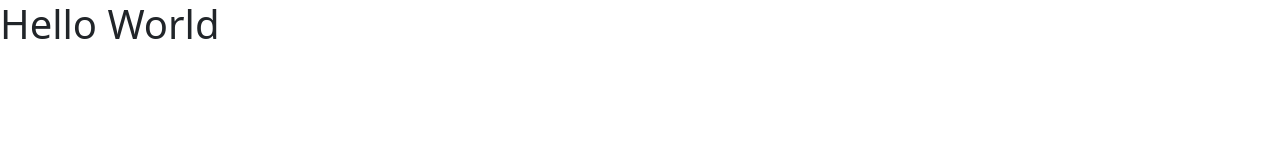
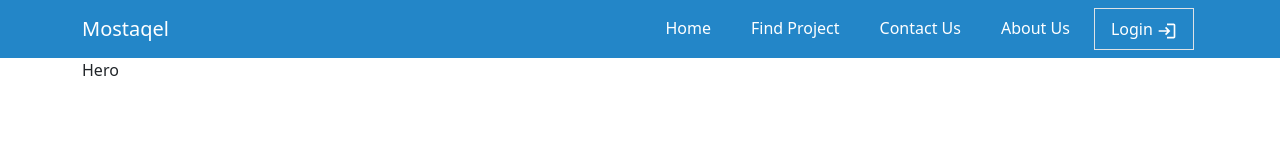
Before and after one commit to abdallahifox/ITI-Final-Project-Graduation, a plain HTML site: page index.html in a window 1280 px wide. Drawn offline with nearby package versions, Linux system fonts and the light colour scheme.

Commit message:
add:navigation

```diff
--- a/assets/css/main.css
+++ b/assets/css/main.css
@@ -1,26 +1,17 @@
 /*
---------------------------------------------------------------
-*  Theme Name: App Lab - Responsive Landing Template             *
-*  Author: Abdallah                                              *
-*  Version: 1.0.0                                                *
-*  Created: 2023                                         *
-*  File Description: Main css file of the template               *
---------------------------------------------------------------
+-----------------------------------------------------------------------
+*  Theme Name: Mostaqel - Responsive FreeLancing Platforme Template   *
+*  Author: Group -3                                                   *
+*  Version: 1.0.0                                                     *
+*  Created: 2023                                                      *
+*  File Description: Main css file of the template                    *
+-----------------------------------------------------------------------
 */
 
 /***************
 1.BASIC
 2.HELPER
-3.NAVBAR SECTION
-4.HERO SECTION
-5.BRAND SECTION
-6.AWESOME SECTION
-7.SMART SECTION
-8.NETWORK SECTION
-9.DESIGN AND BUILD SECTION
-10.WHY WE SHOULD USE SECTION
-11.DOWNLOAD SECTION
-12.FOOTER
+3.Boostrap Editor
 *****************/
 
 /***BASIC**/
@@ -70,5 +61,20 @@
     background-color: var(--bgColor) !important;
   }
 
+.nav-link:hover{
+    background-color: rgb(44, 171, 227,.5);
+
+  }
+
 
   /*****END HELPERS***/
+
+
+  /****Bootstrap Editor ****/
+
+.navbar-toggler:focus{
+    box-shadow: none !important;
+  }
+
+
+  /****Bootstrap Editor ******/
--- a/index.html
+++ b/index.html
@@ -12,11 +12,52 @@
     <link rel="preconnect" href="https://fonts.googleapis.com">
 <link rel="preconnect" href="https://fonts.gstatic.com" crossorigin>
 <link href="https://fonts.googleapis.com/css2?family=Inter:wght@200;300;400;800&family=Lato:wght@400;700&family=Tajawal:wght@300;400;700&display=swap" rel="stylesheet">
+
+<!-- Main Css Files-->
+<link rel="stylesheet" href="/assets/css/main.css">
 </head>
 <body>
 
-
-    <h1>Hello World</h1>
+    <!--Navigation Bar-->
+    <nav class="navbar navbar-expand-lg bg-primary">
+        <div class="container">
+          <a class="navbar-brand text-white" href="#">Mostaqel</a>
+          <button class="navbar-toggler" type="button" data-bs-toggle="collapse" data-bs-target="#navbarSupportedContent" aria-controls="navbarSupportedContent" aria-expanded="false" aria-label="Toggle navigation">
+            <svg xmlns="http://www.w3.org/2000/svg" width="24" height="24" viewBox="0 0 24 24"><path fill="#fff" d="M3 18h18v-2H3v2zm0-5h18v-2H3v2zm0-7v2h18V6H3z"/></svg>
+          </button>
+          <div class="collapse navbar-collapse justify-content-end" id="navbarSupportedContent">
+            <ul class="navbar-nav text-center">
+              <li class="nav-item px-1">
+                <a class="nav-link text-white py-2 px-3" aria-current="page" href="#">Home</a>
+              </li>
+              <li class="nav-item px-1">
+                <a class="nav-link text-white py-2 px-3" aria-current="page" href="#">Find Project</a>
+              </li>
+              <li class="nav-item px-1">
+                <a class="nav-link text-white py-2 px-3" aria-current="page" href="#">Contact Us</a>
+              </li>
+              <li class="nav-item px-1">
+                <a class="nav-link text-white py-2 px-3" aria-current="page" href="#">About Us</a>
+              </li>
+              <li class="nav-item px-1">
+                <a class="nav-link text-white border border-1 py-2 px-3" aria-current="page" href="#">
+                    Login
+                    <svg xmlns="http://www.w3.org/2000/svg" width="20" height="20" viewBox="0 0 24 24"><path fill="currentColor" d="M11 7L9.6 8.4l2.6 2.6H2v2h10.2l-2.6 2.6L11 17l5-5l-5-5zm9 12h-8v2h8c1.1 0 2-.9 2-2V5c0-1.1-.9-2-2-2h-8v2h8v14z"/></svg>
+                </a>
+              </li>
+              </li>
+            </ul>
+          </div>
+        </div>
+      </nav>
+    <!--End Navigation Bar-->
+    <!--HERO SECTION-->
+    <section id="hero">
+        <div class="container">
+            Hero
+        </div>
+    </section>
+    <!--END HERO SECTION-->
     <!--Bootstrap 5 JS-->
     <script src="https://cdn.jsdelivr.net/npm/bootstrap@5.3.0-alpha3/dist/js/bootstrap.bundle.min.js" integrity="sha384-ENjdO4Dr2bkBIFxQpeoTz1HIcje39Wm4jDKdf19U8gI4ddQ3GYNS7NTKfAdVQSZe" crossorigin="anonymous"></script>
 </body>
```
